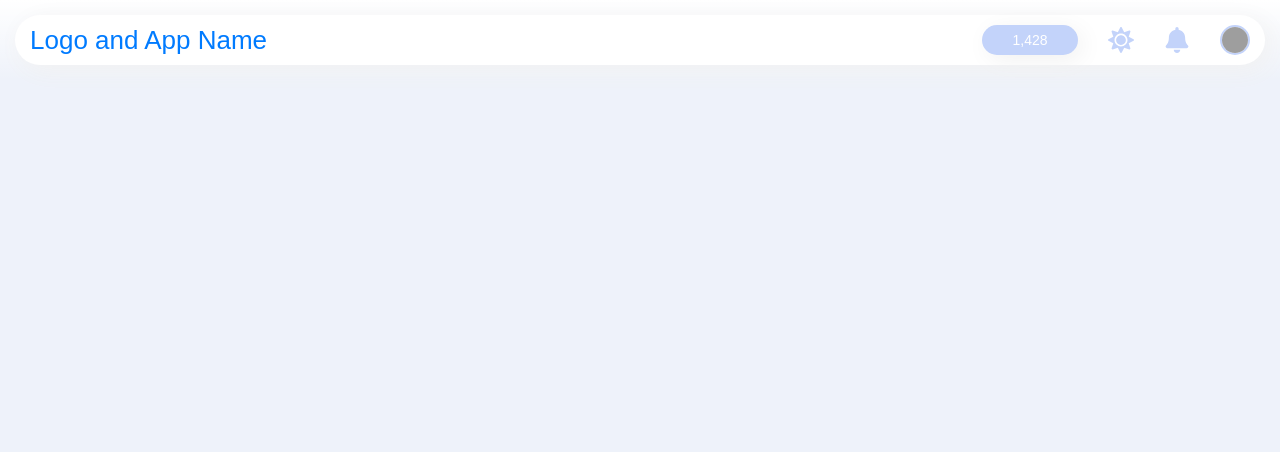
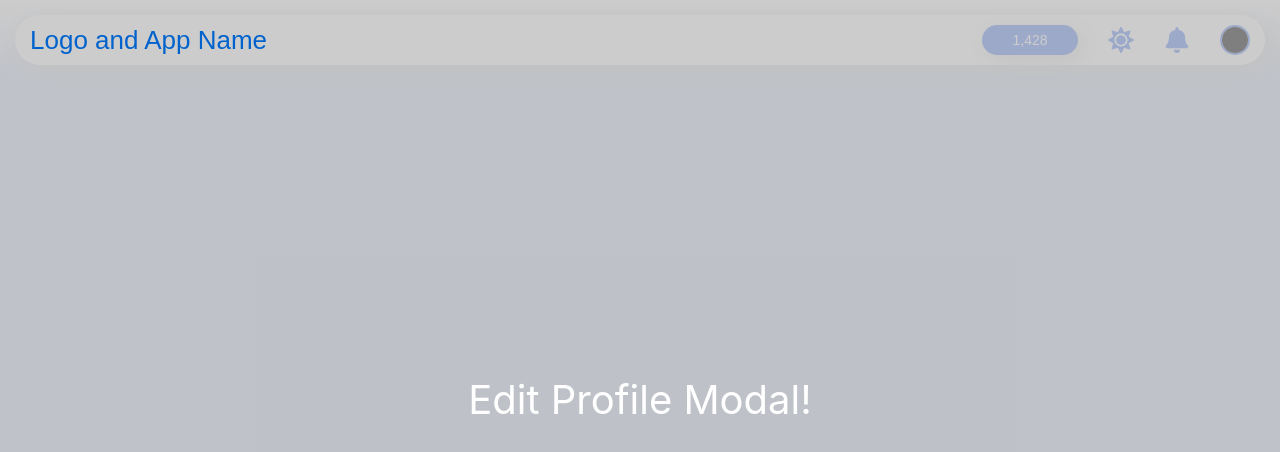
Before and after one commit to cmaddern-stack/COMP30022, a React (Create React App) app: page /groups/edit/1 in a window 1280 px wide. Shown: the top 452 px of the page. Built offline with nearby package versions, Linux system fonts and the light colour scheme; grey boxes are pictures that could not be loaded; a web font is replaced by a local one.

Commit message:
implement modal dialog and dynamic routing

```diff
--- a/public/index.html
+++ b/public/index.html
@@ -24,11 +24,12 @@
       work correctly both with client-side routing and a non-root public URL.
       Learn how to configure a non-root public URL by running `npm run build`.
     -->
-    <title>React App</title>
+    <title>Knotwork - Untangle your network</title>
   </head>
   <body>
     <noscript>You need to enable JavaScript to run this app.</noscript>
     <div id="root"></div>
+    <div id="modal_root"></div>
     <!--
       This HTML file is a template.
       If you open it directly in the browser, you will see an empty page.
--- /dev/null
+++ b/src/components/EditContact.js
@@ -0,0 +1,25 @@
+import React from "react";
+import Modal from "./Modal";
+
+export default class EditContact extends React.Component {
+    render() {
+        return (
+            <Modal
+                onClick={() => {
+                    this.props.history.goBack();
+                }}
+            >
+                <div
+                    style={{
+                        display: "flex",
+                        alignItems: "center",
+                        justifyContent: "center",
+                        height: "100%",
+                    }}
+                >
+                    Edit Profile Modal!
+                </div>
+            </Modal>
+        );
+    }
+}
--- /dev/null
+++ b/src/components/Modal.js
@@ -0,0 +1,24 @@
+import React from "react";
+import { createPortal } from "react-dom";
+
+const modalStyle = {
+    position: "fixed",
+    left: 0,
+    top: 0,
+    bottom: 0,
+    right: 0,
+    backgroundColor: "rgba(0,0,0,.2)",
+    color: "#FFF",
+    fontSize: "40px",
+};
+
+export default class Modal extends React.Component {
+    render() {
+        return createPortal(
+            <div style={modalStyle} onClick={this.props.onClick}>
+                {this.props.children}
+            </div>,
+            document.getElementById("modal_root")
+        );
+    }
+}
--- a/src/components/Routes.js
+++ b/src/components/Routes.js
@@ -5,7 +5,6 @@ import {
     Route,
     Redirect,
 } from "react-router-dom";
-
 import Groups from "../pages/Groups";
 import Header from "./header/Header";
 import Contacts from "../pages/Contacts";
@@ -14,6 +13,7 @@ import SignUp from "../pages/auth/SignUp";
 import Login from "../pages/auth/Login";
 import Profile from "../pages/Profile";
 import ContactsOptionsBar from "./ContactsOptionsBar";
+import EditContact from "./EditContact";
 
 /**
  * App Router
@@ -81,6 +81,11 @@ class AppRouter extends React.Component {
                         ></Route>
                         <Route
                             exact
+                            path="/groups/edit/:id"
+                            component={EditContact}
+                        ></Route>
+                        <Route
+                            exact
                             path="/contacts"
                             component={this.contactsPage}
                         ></Route>
--- a/src/components/groups/ContactCard.js
+++ b/src/components/groups/ContactCard.js
@@ -1,7 +1,8 @@
 import React from "react";
 import ContactCardStar from "./ContactCardStar";
+import { withRouter } from "react-router-dom";
 
-export default class ContactCard extends React.Component {
+class ContactCard extends React.Component {
     constructor(props) {
         super(props);
         this.state = {
@@ -31,9 +32,13 @@ export default class ContactCard extends React.Component {
         );
     };
 
+    editContact = async () => {
+        this.props.history.push(`${this.props.match.url}/edit/${this.props.contact.id}`);
+    }
+
     render() {
         return (
-            <div className="rcorners group-contact-card">
+            <div className="rcorners group-contact-card" onDoubleClick={this.editContact}>
                 <div className="contact-card-title">
                     <div className="left-col">
                         <div className="dot">
@@ -69,3 +74,5 @@ export default class ContactCard extends React.Component {
         );
     }
 }
+
+export default withRouter(ContactCard);
--- a/src/pages/Groups.js
+++ b/src/pages/Groups.js
@@ -1,4 +1,4 @@
-import React, { useEffect } from "react";
+import React from "react";
 import Collapsible from "react-collapsible";
 import "../css/Groups.css";
 import { GroupsAPI } from "../apis/groupsApi";
@@ -35,6 +35,7 @@ export default class Groups extends React.Component {
             return <div>Loading...</div>;
         }
         return (
+            <div>
                 <div className="groups-area">
                     <input
                         type="text"
@@ -81,6 +82,7 @@ export default class Groups extends React.Component {
                         </div>
                     ))}
                 </div>
+            </div>
         );
     }
 }
--- a/src/pages/auth/Login.js
+++ b/src/pages/auth/Login.js
@@ -2,12 +2,9 @@ import React from "react";
 import InputField from "../../components/InputField";
 import AuthController from "../../controllers/AuthController";
 import AuthAPI from "../../apis/authApi";
-import Groups from "../Groups";
-
-let password = ""
 
 class Login extends React.Component {
-    static email = ""
+    static email = "";
     constructor(props) {
         super(props);
         this.state = {
@@ -69,8 +66,6 @@ class Login extends React.Component {
                 failed: this.state.errorMessage,
             });
         }
-        //email = this.state.email
-        password = this.state.password
     };
 
     render() {
```
Lines whose indentation alone changed are shown as unchanged.
